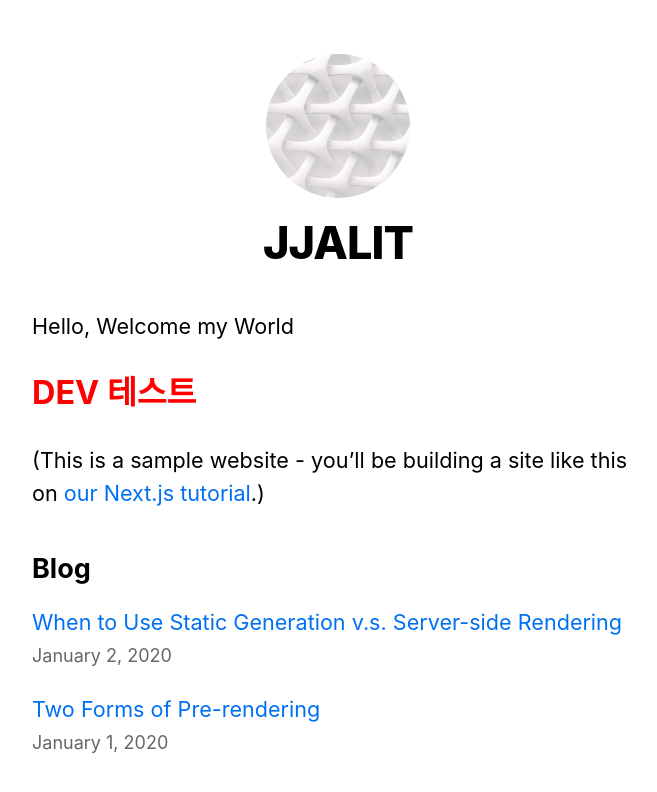
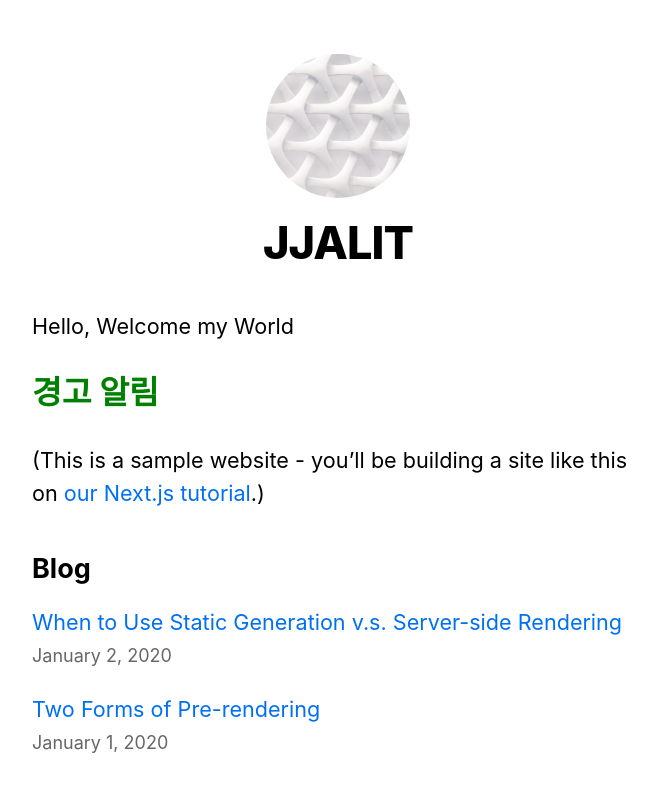
Before and after one commit to JJalit/nextjs-tutorial, a Next.js app: page / in a window 1280 px wide. Shown: the top 792 px of the page, without its empty margins (302-959 px from the left). Built offline with nearby package versions, Linux system fonts and the light colour scheme.

Commit message:
domain test

```diff
--- a/pages/index.js
+++ b/pages/index.js
@@ -14,8 +14,8 @@ export default function Home({ allPostsData }) {
       </Head>
       <section className={utilStyles.headingMd}>
         <p>Hello, Welcome my World</p>
-        <Alert type="error">
-          <h2>DEV 테스트</h2>
+        <Alert type="success">
+          <h2>경고 알림</h2>
         </Alert>
         <p>
           (This is a sample website - you’ll be building a site like this on <a href="https://nextjs.org/learn">our Next.js tutorial</a>.)
```
